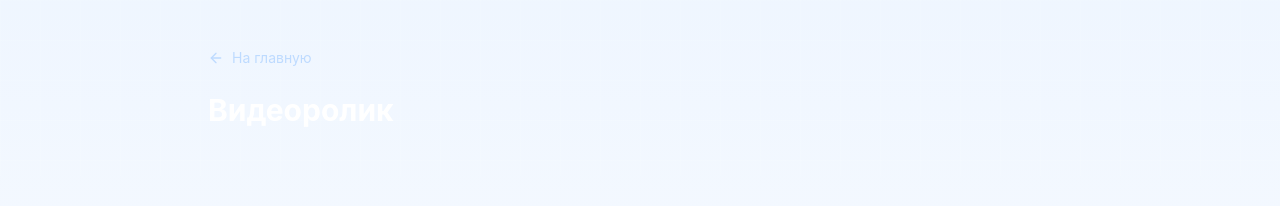
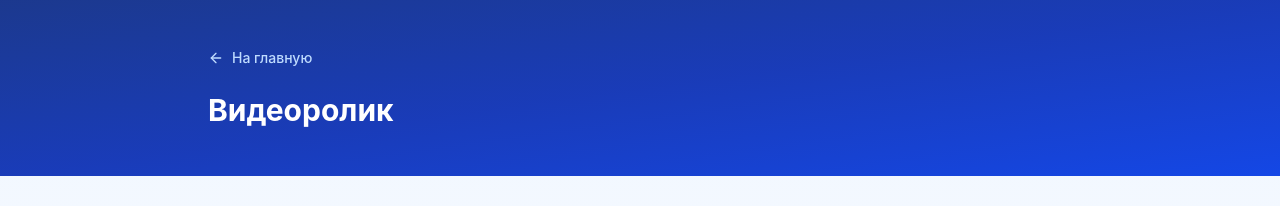
Before and after one commit to Vik725/personal-notes, a Next.js app: page /video in a window 1280 px wide. Shown: the top 206 px of the page. Built offline with nearby package versions, Linux system fonts and the light colour scheme.

Commit message:
Update page.tsx

```diff
--- a/app/video/page.tsx
+++ b/app/video/page.tsx
@@ -32,20 +32,27 @@ export default function VideoPage() {
 
   return (
     <div className="min-h-screen bg-gradient-to-b from-blue-50 to-white">
-      <div className="gradient-hero-vibrant pattern-grid text-white">
+      <div className="bg-gradient-to-br from-blue-900 via-blue-800 to-blue-700 text-white">
         <div className="mx-auto max-w-4xl px-4 py-12">
-          <Link href="/" className="inline-flex items-center gap-2 text-sm text-blue-200 hover:text-white transition-colors mb-6">
+          <Link href="/" className="inline-flex items-center gap-2 text-sm font-medium text-blue-200 hover:text-white transition-colors mb-6">
             <ArrowLeft className="h-4 w-4" />
             На главную
           </Link>
+          <div className="flex items-center justify-between">
             <h1 className="text-2xl font-bold sm:text-3xl">Видеоролик</h1>
+            {isEditMode && !editing && (
+              <Button variant="secondary" size="sm" onClick={() => setEditing(true)} className="bg-white/20 text-white hover:bg-white/30">
+                <Pencil className="h-4 w-4" />
+                Изменить
+              </Button>
+            )}
+          </div>
         </div>
       </div>
 
       <div className="mx-auto max-w-4xl px-4 py-8">
         <div className="rounded-xl border bg-white p-6 shadow-sm">
-          <div className="flex items-center justify-between gap-3 mb-6">
-            <div className="flex items-center gap-3">
+          <div className="flex items-center gap-3 mb-6">
             <div className="flex h-12 w-12 items-center justify-center rounded-lg bg-blue-50 text-blue-600">
               <Video className="h-6 w-6" />
             </div>
@@ -54,60 +61,29 @@ export default function VideoPage() {
               <p className="text-sm text-gray-500">{video.description}</p>
             </div>
           </div>
-            {isEditMode && (
-              <Button variant="outline" size="sm" onClick={() => setEditing(true)}>
-                <Pencil className="h-4 w-4" />
-                Изменить
-              </Button>
-            )}
-          </div>
 
           {editing ? (
             <div className="space-y-4 rounded-lg border bg-gray-50 p-4">
               <div>
                 <Label>Ссылка на видео (URL)</Label>
-                <Input
-                  value={form.videoUrl}
-                  onChange={(e) => setForm({ ...form, videoUrl: e.target.value })}
-                  placeholder="https://vk.com/video_ext.php?..."
-                />
+                <Input value={form.videoUrl} onChange={(e) => setForm({ ...form, videoUrl: e.target.value })} placeholder="https://vk.com/video_ext.php?..." />
               </div>
               <div>
                 <Label>Название</Label>
-                <Input
-                  value={form.title}
-                  onChange={(e) => setForm({ ...form, title: e.target.value })}
-                />
+                <Input value={form.title} onChange={(e) => setForm({ ...form, title: e.target.value })} />
               </div>
               <div>
                 <Label>Описание</Label>
-                <Input
-                  value={form.description}
-                  onChange={(e) => setForm({ ...form, description: e.target.value })}
-                />
+                <Input value={form.description} onChange={(e) => setForm({ ...form, description: e.target.value })} />
               </div>
               <div className="flex gap-2">
-                <Button onClick={handleSave}>
-                  <Check className="h-4 w-4" />
-                  Сохранить
-                </Button>
-                <Button variant="outline" onClick={handleCancel}>
-                  <X className="h-4 w-4" />
-                  Отмена
-                </Button>
+                <Button onClick={handleSave}><Check className="h-4 w-4" /> Сохранить</Button>
+                <Button variant="outline" onClick={handleCancel}><X className="h-4 w-4" /> Отмена</Button>
               </div>
             </div>
           ) : (
             <div className="aspect-video w-full overflow-hidden rounded-lg bg-gray-100">
-              <iframe
-                src={video.videoUrl}
-                width="100%"
-                height="100%"
-                allow="autoplay; encrypted-media; fullscreen; picture-in-picture"
-                allowFullScreen
-                className="border-0"
-                title={video.title}
-              />
+              <iframe src={video.videoUrl} width="100%" height="100%" allow="autoplay; encrypted-media; fullscreen; picture-in-picture" allowFullScreen className="border-0" title={video.title} />
             </div>
           )}
         </div>
```
Lines whose indentation alone changed are shown as unchanged.
